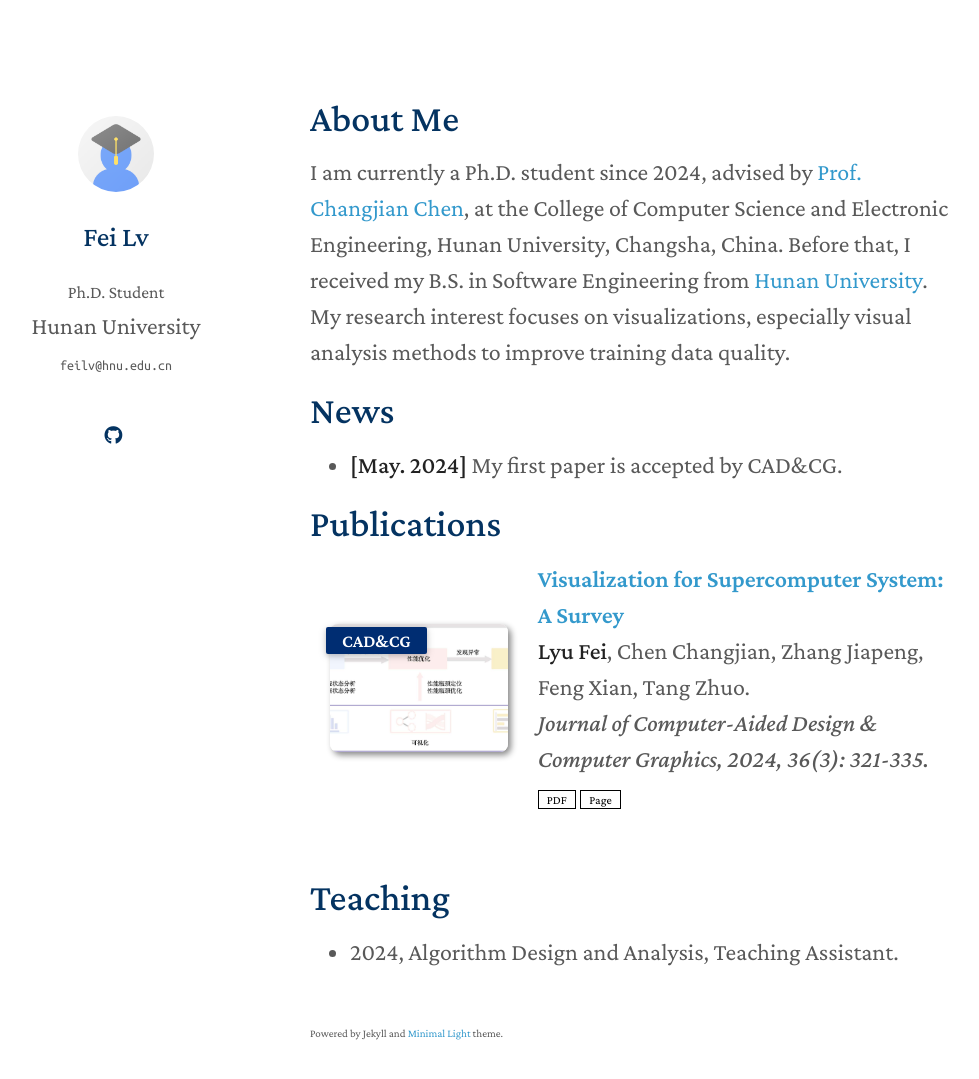
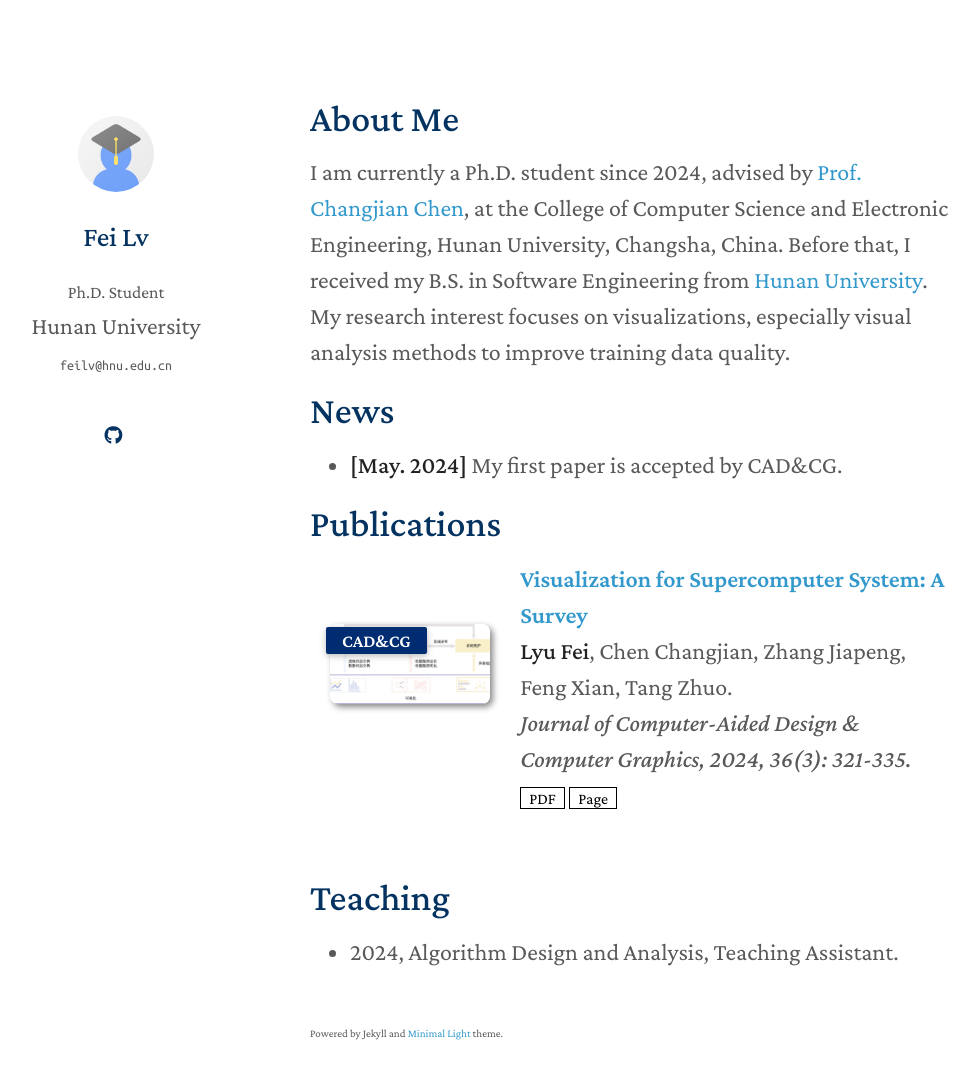
Before and after one commit to feilvvl/feilvvl.github.io, a Jekyll site: the page built from index.md, in a window 1280 px wide and 1117 px high. Shown: the top 1079 px of the window, without its empty margins (160-1139 px from the left). Built offline with Jekyll 4.4.1, drawn with Linux system fonts in a browser that asks for light colours; a style sheet for code colours, icons or effects is not loaded; our own code applies the rules of GitHub Pages for plain Markdown files.

Commit message:
Update publications.md

```diff
--- a/_includes/publications.md
+++ b/_includes/publications.md
@@ -9,7 +9,7 @@
 <div class="pub-row">
   <div class="col-sm-3 abbr" style="position: relative; padding-right: 15px; padding-left: 15px;">
     {% if link.image %}
-    <img src="{{ link.image }}" class="teaser img-fluid z-depth-1" style="width: 150%; height: 100%;">
+    <img src="{{ link.image }}" class="teaser img-fluid z-depth-1" style="width: 240px; height: 80px;">
     {% if link.conference_short %}
     <abbr class="badge">{{ link.conference_short }}</abbr>
     {% endif %}
@@ -22,16 +22,16 @@
       </div>
     <div class="links">
       {% if link.pdf %}
-      <a href="{{ link.pdf }}" class="btn btn-sm z-depth-0" role="button" target="_blank" style="font-size:12px;">PDF</a>
+      <a href="{{ link.pdf }}" class="btn btn-sm z-depth-0" role="button" target="_blank" style="font-size:16px;">PDF</a>
       {% endif %}
       {% if link.code %}
-      <a href="{{ link.code }}" class="btn btn-sm z-depth-0" role="button" target="_blank" style="font-size:12px;">Code</a>
+      <a href="{{ link.code }}" class="btn btn-sm z-depth-0" role="button" target="_blank" style="font-size:16px;">Code</a>
       {% endif %}
       {% if link.page %}
-      <a href="{{ link.page }}" class="btn btn-sm z-depth-0" role="button" target="_blank" style="font-size:12px;">Page</a>
+      <a href="{{ link.page }}" class="btn btn-sm z-depth-0" role="button" target="_blank" style="font-size:16px;">Page</a>
       {% endif %}
       {% if link.bibtex %}
-      <a href="{{ link.bibtex }}" class="btn btn-sm z-depth-0" role="button" target="_blank" style="font-size:12px;">BibTex</a>
+      <a href="{{ link.bibtex }}" class="btn btn-sm z-depth-0" role="button" target="_blank" style="font-size:16px;">BibTex</a>
       {% endif %}
       {% if link.notes %}
       <strong> <i style="color:#e74d3c">{{ link.notes }}</i></strong>
```
